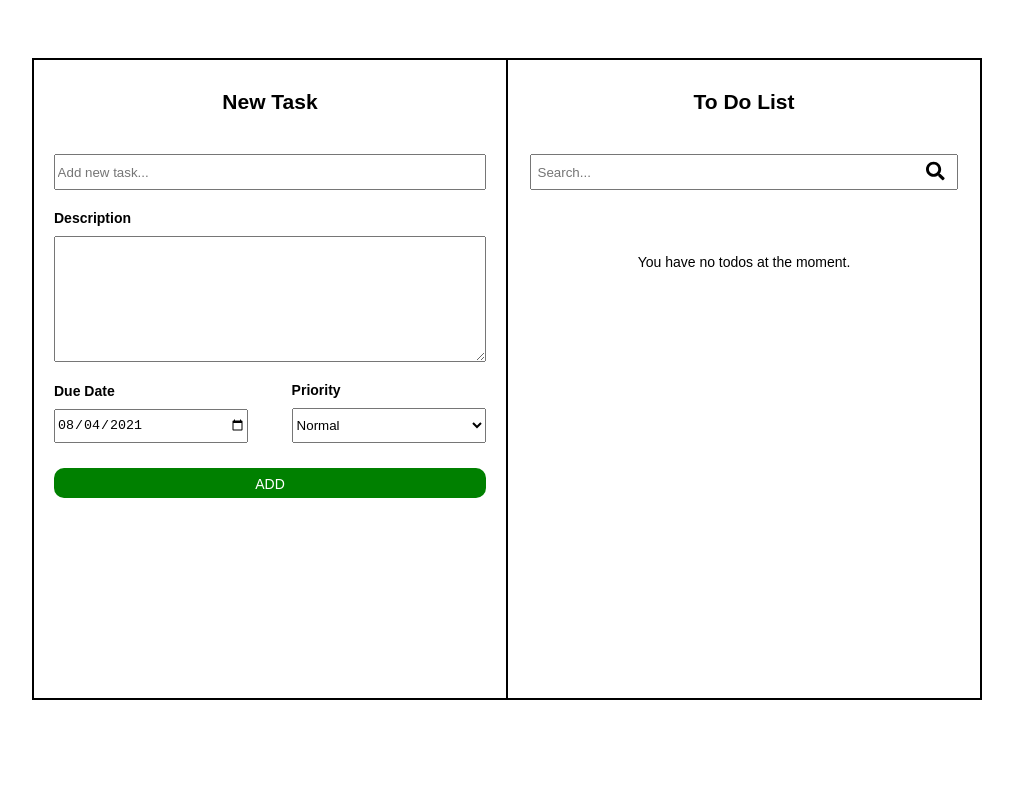
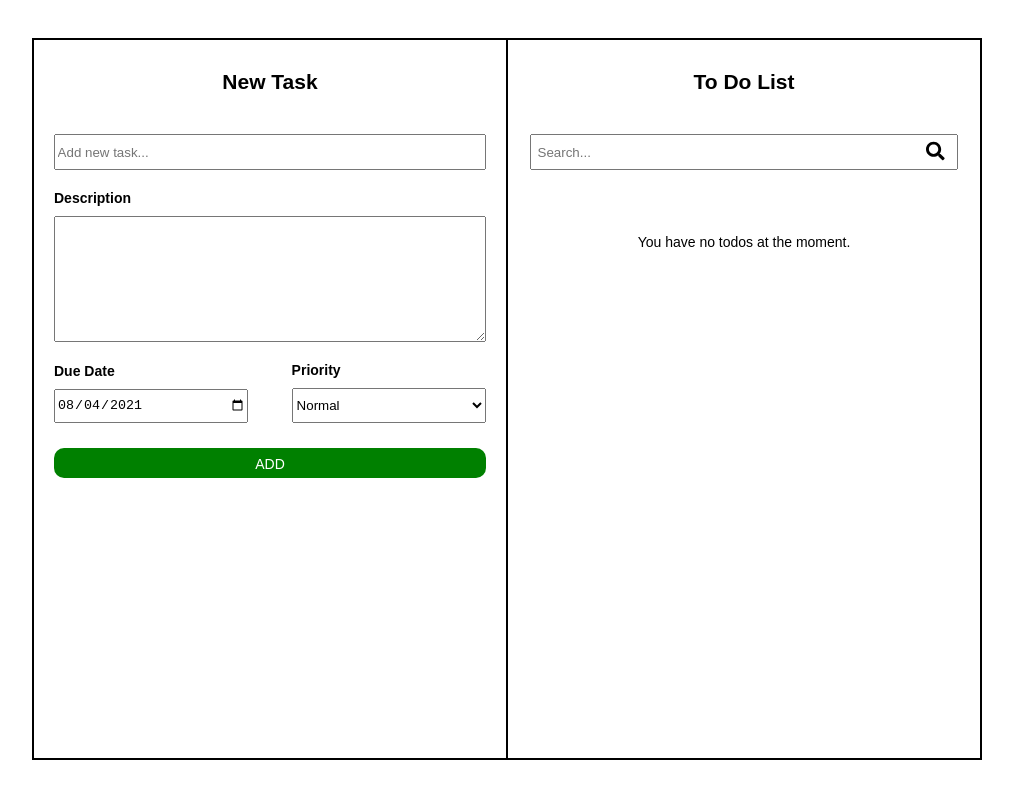
Before and after one commit to anniedo247/sotatek-todolist, a React (Create React App) app: page / in a window 1280 px wide. Shown: the whole page, without its empty margins (133-1146 px from the left). Built offline with nearby package versions, Linux system fonts and the light colour scheme; a web font is replaced by a local one.

Commit message:
change height of container

```diff
--- a/src/App.css
+++ b/src/App.css
@@ -8,8 +8,8 @@ h2 {
   margin-bottom: 40px;
 }
 .main-container {
-  margin-top: 50px;
-  min-height: 80vh;
+  margin-top: 30px;
+  min-height: 90vh;
   width: 100%;
   border: 0.01px solid black;
   display: flex;
```
